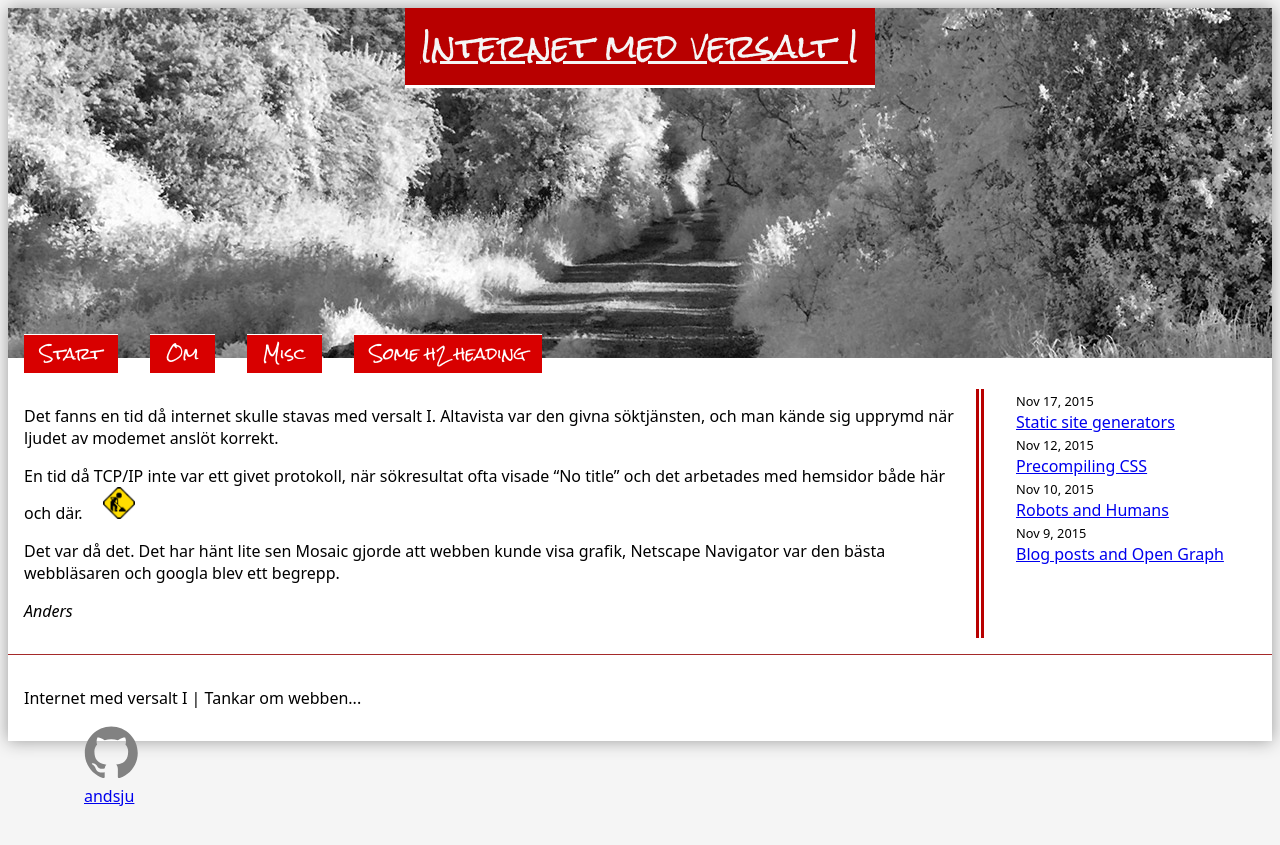
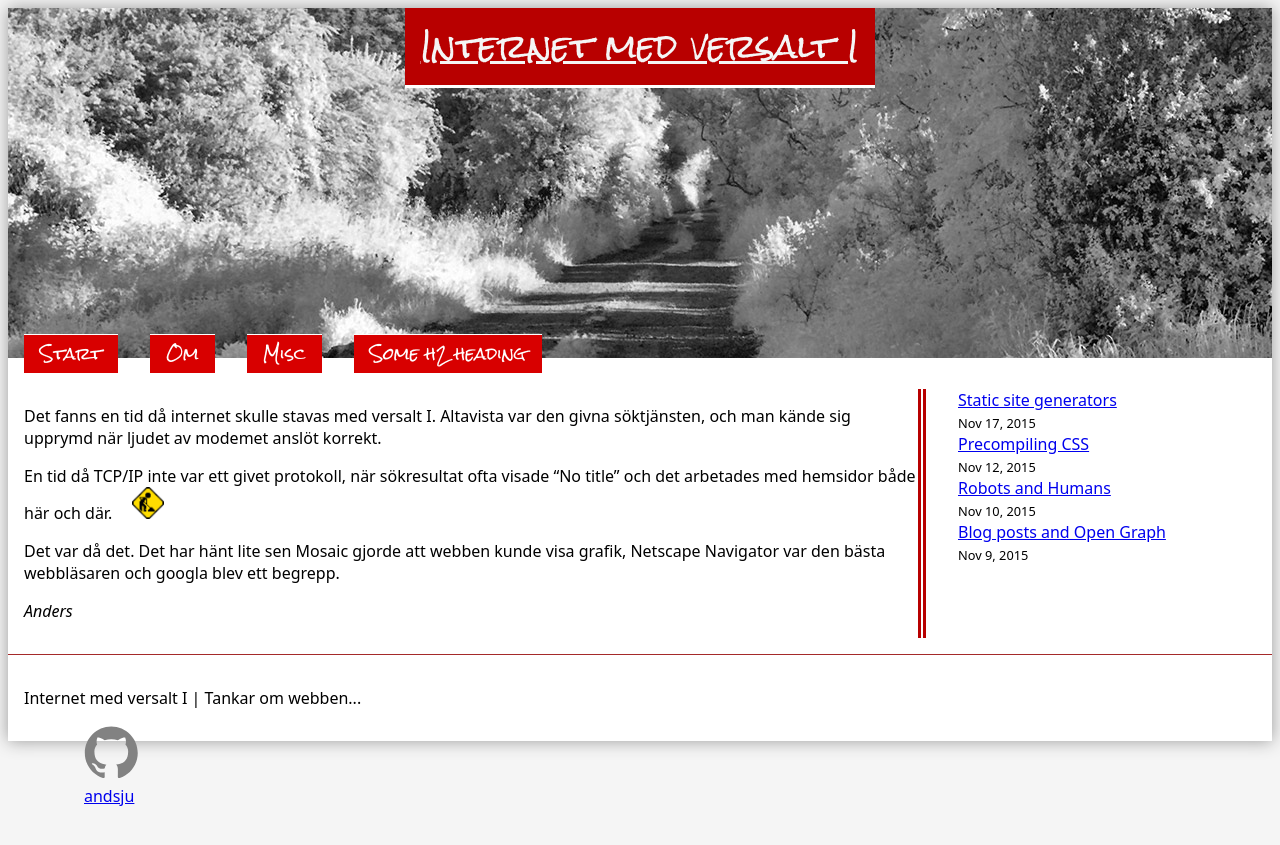
Before and after one commit to andsju/andsju, a Jekyll site: the page built from index.md, in a window 1280 px wide. Shown: the top 845 px of the page. Built offline with Jekyll 4.4.1, drawn with Linux system fonts in a browser that asks for light colours.

Commit message:
HTML semantics

```diff
--- a/_includes/sidebar.html
+++ b/_includes/sidebar.html
@@ -2,10 +2,8 @@
 <ul class="post-list">
     {% for post in site.posts %}
     <li>
-        <span class="post-meta">{{ post.date | date: "%b %-d, %Y" }}</span>
-
         <div>
-            <a class="post-link" href="{{ post.url | prepend: site.baseurl }}">{{ post.title }}</a>
+            <a class="post-link" href="{{ post.url | prepend: site.baseurl }}">{{ post.title }}</a> <span class="post-meta">{{ post.date | date: "%b %-d, %Y" }}</span>
         </div>
     </li>
     {% endfor %}
--- a/css/style.css
+++ b/css/style.css
@@ -118,9 +118,7 @@
  */
 
 main {
-    flex: 4;
-    /* float: left; */
-    /* width: 67%; */
+    flex: 3;
     border-right: 8px double #B80000;
     margin: 1rem;
 }
```
